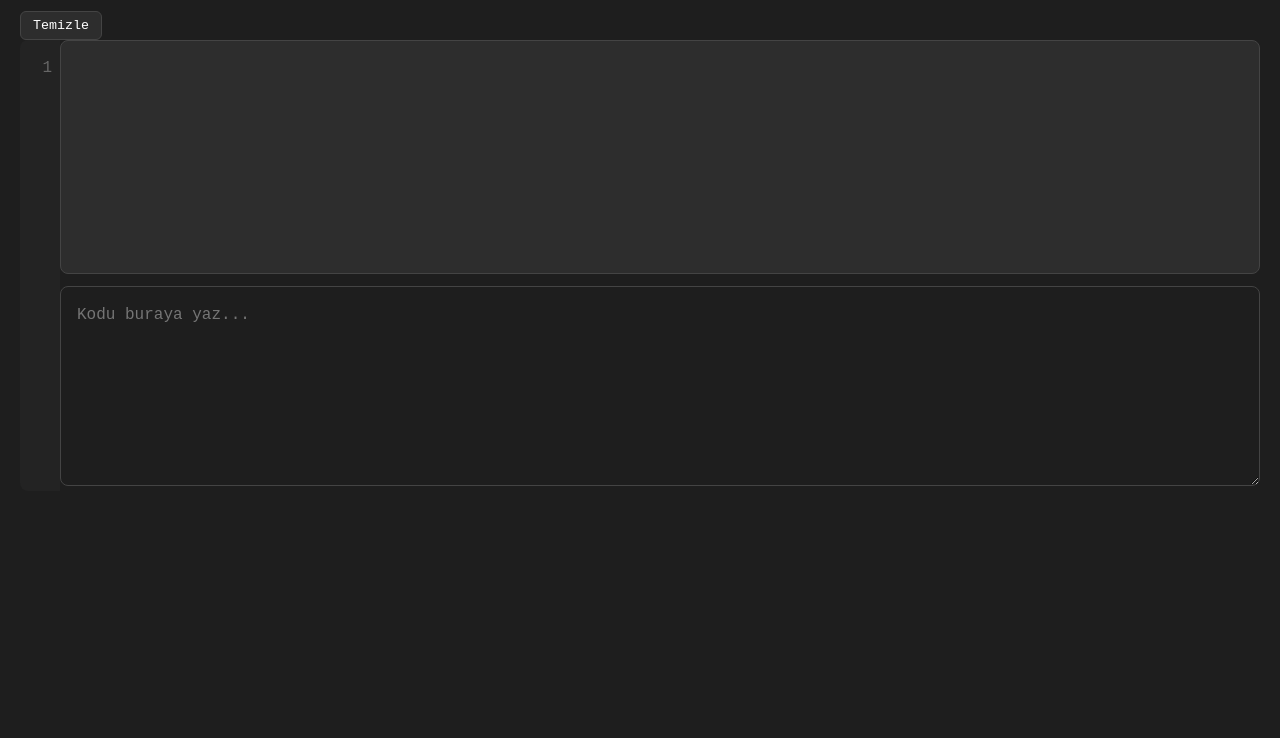
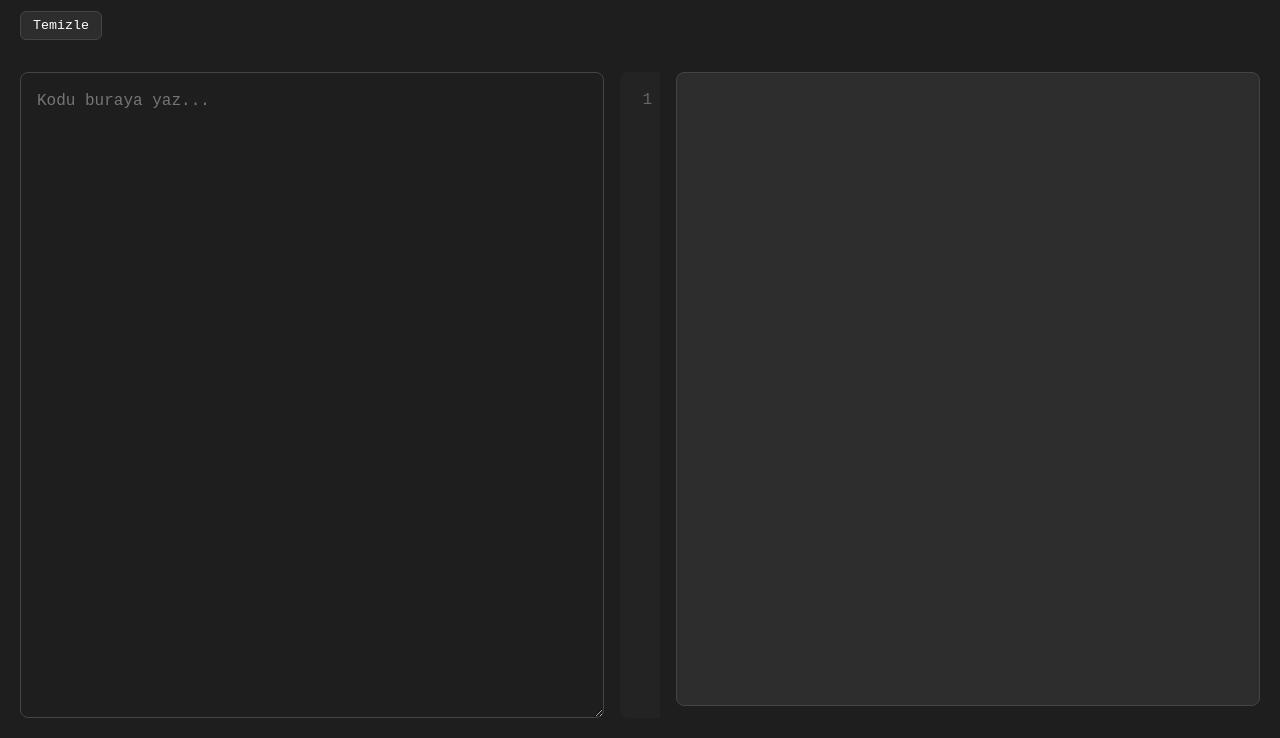
Before and after one commit to barisyzici/C-Syntax_Highlighter, a plain HTML site: page index.html in a window 1280 px wide. Shown: the part 70-808 px from the top of the page. Drawn offline with Linux system fonts and the light colour scheme.

Commit message:
Update index.html

```diff
--- a/index.html
+++ b/index.html
@@ -28,8 +28,8 @@
       line-height: 1.5;
       white-space: pre-wrap;
       word-break: break-word;
-      min-height: 200px;
-      max-height: 300px;
+      min-height: 600px;
+      max-height: 800px;
       overflow: auto;
       color: transparent;
       position: relative;
@@ -44,8 +44,8 @@
     /* Kod yazma alanı (textarea) */
     #textarea {
       width: 100%;
-      min-height: 200px;
-      max-height: 300px;
+      min-height: 600px;
+      max-height: 800px;
       padding: 16px;
       font-family: 'Fira Code', monospace;
       font-size: 16px;
@@ -108,18 +108,12 @@
     <!-- Temizle butonu -->
     <button type="button" onclick="clearEditor()">Temizle</button>
   </div>
-
-  <!-- Kod kutusu ve satır numaraları -->
-  <div style="display: flex;">
-    <!-- Satır numaraları -->
-    <div id="lineNumbers" style="background:#232323; color:#666; padding:16px 8px 16px 0; text-align:right; user-select:none; font-size:16px; line-height:1.5; border-radius:8px 0 0 8px; min-width:32px;"></div>
-    <div style="flex:1;">
-      <!-- Renklendirilmiş kod kutusu -->
-      <div id="highlight" aria-hidden="true"></div>
-      <!-- Kod yazma alanı -->
-      <textarea id="textarea" spellcheck="false" tabindex="0" placeholder="Kodu buraya yaz..."></textarea>
-    </div>
-  </div>
+<!-- Yan yana üç kutu: textarea, satır numarası ve highlight  -->
+<div style="display: flex; gap: 16px; margin-top: 32px;">
+  <textarea id="textarea" spellcheck="false" tabindex="0" placeholder="Kodu buraya yaz..." style="flex:1; min-width:0;"></textarea>
+   <div id="lineNumbers" style="background:#232323; color:#666; padding:16px 8px 16px 0; text-align:right; user-select:none; font-size:16px; line-height:1.5; border-radius:8px 0 0 8px; min-width:32px;"></div>
+  <div id="highlight" aria-hidden="true" style="flex:1; min-width:0;"></div>
+</div>
 
   <script>
     // C dili anahtar kelimeleri
```
